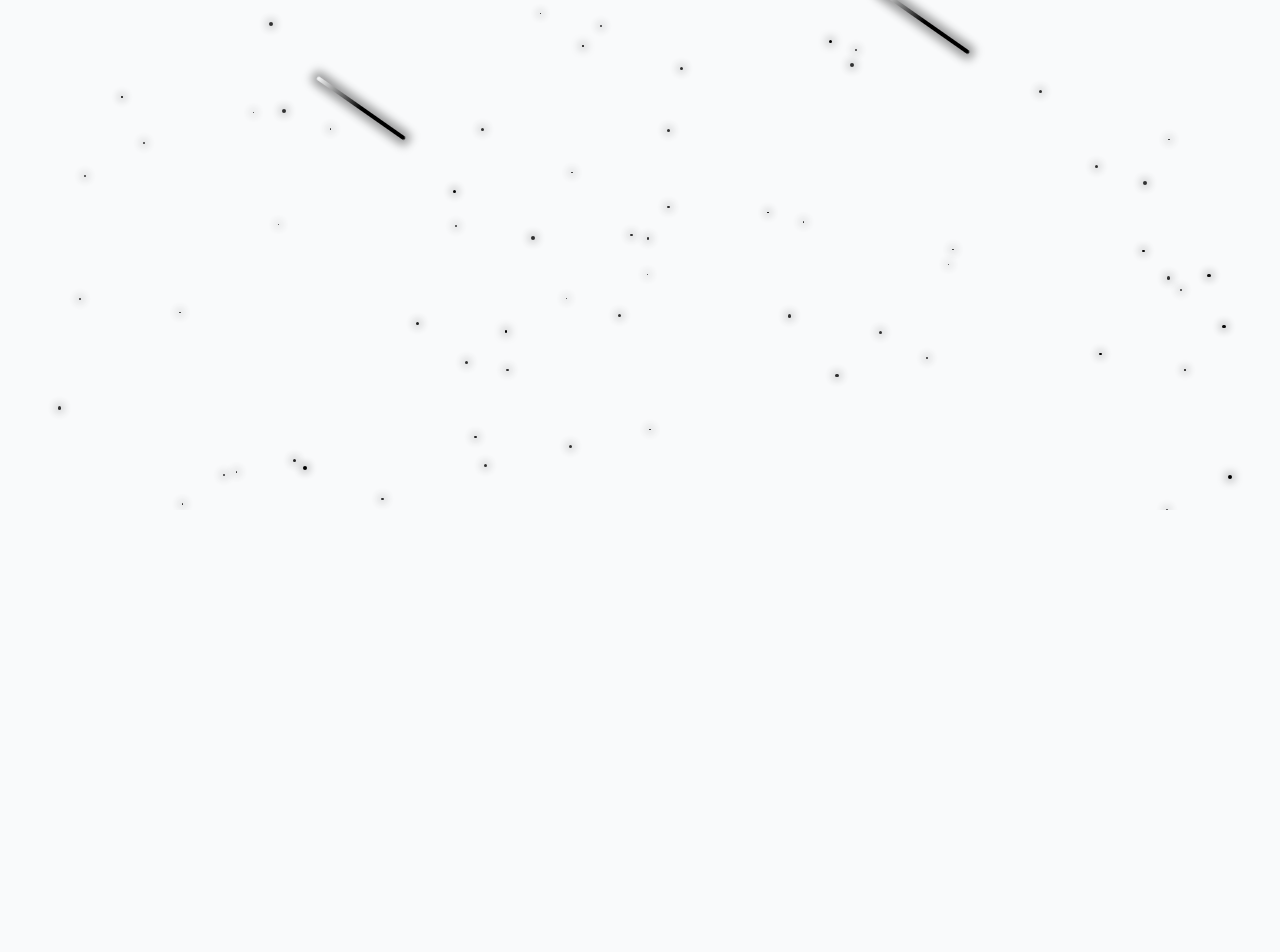
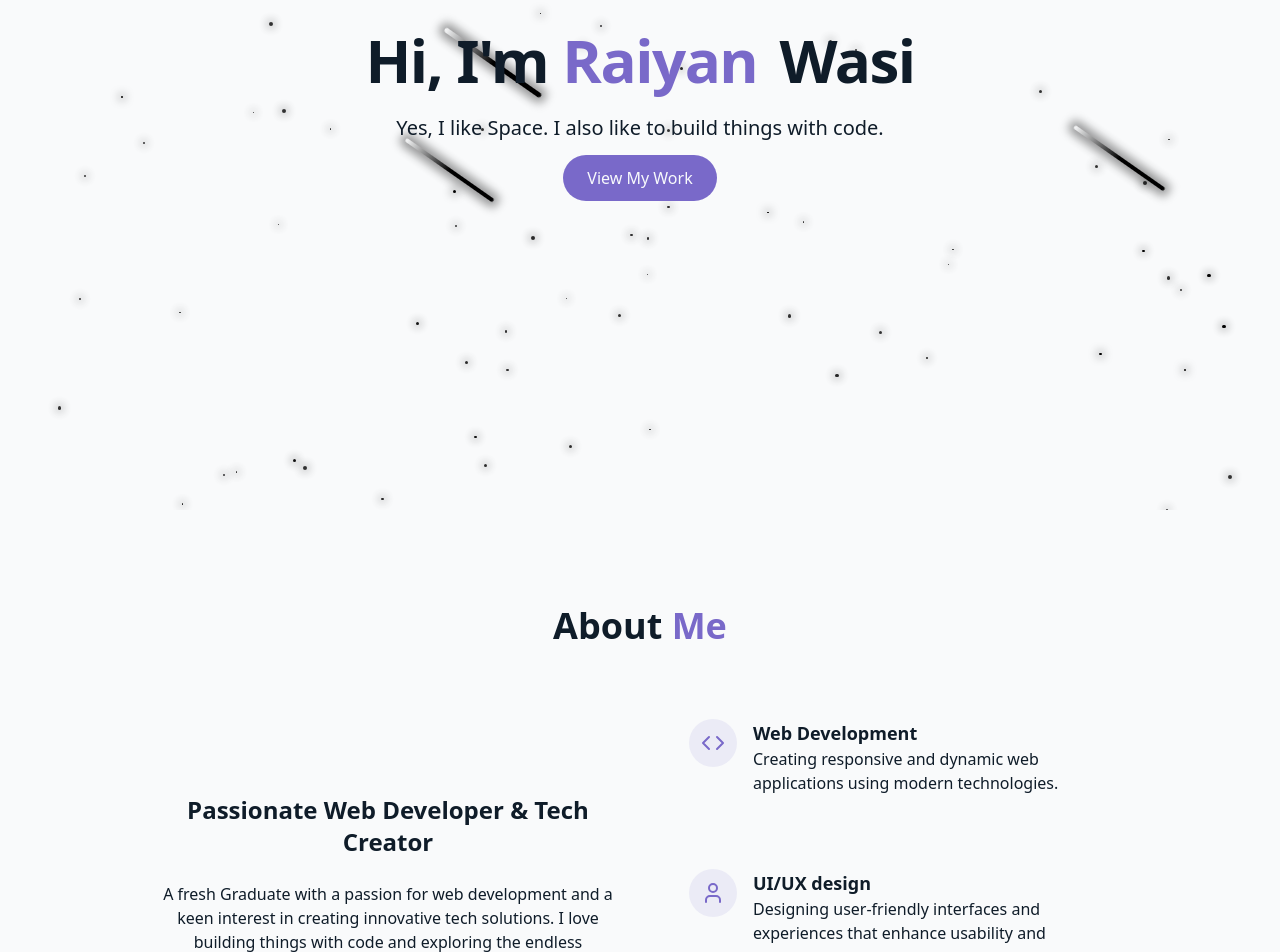
Before and after one commit to RaiyanWasiSiddiky/Portfolio, a React (Vite) app in the folder project/: page / in a window 1280 px wide. Shown: the part 290-1242 px from the top of the page. Before the commit the page ends 800 px from the top, so only its background shows below. Built offline with nearby package versions, Linux system fonts and the light colour scheme.

Commit message:
About Section

```diff
--- /dev/null
+++ b/project/src/components/AboutSection.tsx
@@ -0,0 +1,95 @@
+import { Briefcase, Code, User } from "lucide-react";
+
+export const AboutSection = () => {
+    return (
+        <>
+        <section id="about" className="py-24 px-4 relative">
+            <div className="container max-w-5xl mx-auto">
+                <h2 className="text-3xl md:text-4xl font-bold text-center mb-12">
+                    About <span className="text-primary">Me</span>
+                </h2>
+
+                <div className="grid grid-cols-1 md:grid-cols-2 gap-12 items-center">
+                    <div className="space-y-6">
+                        <h3 className="text-2xl font-semibold">
+                            Passionate Web Developer & Tech Creator
+                        </h3>
+
+                        <p className="text-muted-foreground">
+                            A fresh Graduate with a passion for web development and a keen interest
+                            in creating innovative tech solutions.
+                            I love building things with code and exploring the endless possibilities of technology.
+                        </p>
+
+                        <div className="flex flex-col sm:flex-row gap-4 pt-4 justify-center">
+
+                            <a href="#contact" className="cosmic-button">
+                                Get in Touch
+                            </a>
+
+                            <a
+                            href="link to cv"
+                            className="px-6 py-3 rounded-full border border-primary text-primary hover:bg-primary/10
+                            transition-transform duration-300 hover:scale-105 active:scale-95"
+                            >
+                                Download CV
+                            </a>
+                        </div>
+
+                    </div>
+
+
+                    <div className="grid gird-cols-1 gap-6">
+
+                        {/* Skill Cards */}
+                        <div className="gradient-border p-6 card-hover">
+                            <div className="flex items-start gap-4">
+                                <div className="p-3 rounded-full bg-primary/10">
+                                    <Code className="h-6 w-6 text-primary"/>
+                                </div>
+                                <div className="text-left">
+                                    <h4 className="font-semibold text-lg">Web Development</h4>
+                                    <p className="text-muted-foreground">
+                                        Creating responsive and dynamic web applications using modern technologies.
+                                    </p>
+                                </div>
+                            </div>
+                        </div>
+                        <div className="gradient-border p-6 card-hover">
+                            <div className="flex items-start gap-4">
+                                <div className="p-3 rounded-full bg-primary/10">
+                                    <User className="h-6 w-6 text-primary"/>
+                                </div>
+                                <div className="text-left">
+                                    <h4 className="font-semibold text-lg">UI/UX design</h4>
+                                    <p className="text-muted-foreground">
+                                        Designing user-friendly interfaces and experiences that enhance usability and engagement.
+                                    </p>
+                                </div>
+                            </div>
+                        </div>
+                        <div className="gradient-border p-6 card-hover">
+                            <div className="flex items-start gap-4">
+                                <div className="p-3 rounded-full bg-primary/10">
+                                    <Briefcase className="h-6 w-6 text-primary"/>
+                                </div>
+                                <div className="text-left">
+                                    <h4 className="font-semibold text-lg">Project Management</h4>
+                                    <p className="text-muted-foreground">
+                                        Managing projects from conception to completion, ensuring timely delivery and quality.
+                                    </p>
+                                </div>
+                            </div>
+                        </div>
+
+                    </div>
+
+                </div>
+
+            </div>
+        </section>
+
+
+        </>
+    );
+}
--- /dev/null
+++ b/project/src/components/HeroSection.tsx
@@ -0,0 +1,68 @@
+import { ArrowDown } from "lucide-react";
+import { useEffect, useState } from 'react';
+
+export const HeroSection = () => {
+    const [isBottom, setIsBottom] = useState(false);
+
+    useEffect(() => {
+        const handleScroll = () => {
+        const scrollTop = window.scrollY;
+        const windowHeight = window.innerHeight;
+        const documentHeight = document.documentElement.scrollHeight;
+
+        // Hide when the user is near the bottom (e.g. within 50px)
+        if (scrollTop + windowHeight >= documentHeight - 50) {
+            setIsBottom(true);
+        } else {
+            setIsBottom(false);
+        }
+        };
+
+        window.addEventListener('scroll', handleScroll);
+        return () => window.removeEventListener('scroll', handleScroll);
+    }, []);
+
+
+    return (
+        <>
+        <section
+        id="hero"
+        className="relative min-h-screen flex flex-col items-center justify-center px-4"
+        >
+            <div
+            className="container max-w-4xl mx-auto text-center z-10"
+            >
+                <div className="space-y-6">
+                    <h1 className="text-4xl md:text-6xl font-bold tracking-tight">
+                        <span className="opacity-0 animate-fade-in-delay-1"> Hi, I'm</span>
+                        <span className="text-primary opacity-0 animate-fade-in-delay-2"> Raiyan</span>
+                        <span className="text-gradient ml-2 opacity-0 animate-fade-in-delay-3"> Wasi</span>
+                    </h1>
+
+                    <p className="text-lg md:text-xl text-muted-foreground max-2-2xl mx-auto opacity-0 animate-fade-in-delay-5">
+                        Yes, I like Space. I also like to build things with code.
+                    </p>
+
+                    <div className="opacity-0 animate-fade-in-delay-6  hover:scale-105 active:scale-95 transition-transform">
+                        <a href="#projects" className="cosmic-button">
+                            View My Work
+                        </a>
+                    </div>
+                </div>
+
+            </div>
+
+            <div className="fixed bottom-8 left-1/2 transform -translate-x-1/2 flex flex-col items-center animate-bounce">
+                {!isBottom && (
+                    <>
+                    <span className="text-sm text-muted-foreground mb-2">Scroll</span>
+                    <ArrowDown className="w-6 h-6 text-primary mt-2 animate-pulse" />
+                    </>
+                )}
+
+            </div>
+
+        </section>
+        </>
+    );
+}
--- a/project/src/components/Navbar.tsx
+++ b/project/src/components/Navbar.tsx
@@ -62,7 +62,7 @@ export const Navbar = () => {
 
                 <div
                 className={cn(
-                        "fixed inset-0 bg-background/95 backdrop-blur-md z-40 flex flex-col items-center justify-center",
+                    "fixed inset-0 bg-background/95 backdrop-blur-md z-40 flex flex-col items-center justify-center h-screen",
                     "transition-all duration-300 md:hidden",
                     isMenuOpen ? "opacity-100 pointer-events-auto" : "opacity-0 pointer-events-none"
                 )}
--- /dev/null
+++ b/project/src/components/SkillsSection.tsx
@@ -0,0 +1,9 @@
+export const SkillsSection = () => {
+    return (
+        <>
+        <section>
+
+        </section>
+        </>
+    )
+}
--- a/project/src/components/StarBackground.tsx
+++ b/project/src/components/StarBackground.tsx
@@ -71,7 +71,7 @@ export const StarBackground = () => {
                 size: Math.random() * 2 + 1, // Random size between 1 and 3
                 x: Math.random() * 100, // Random x position in percentage
                 y: Math.random() * 50, // Random y position in percentage
-                delay: Math.random() * 10, // Random delay between 0 and 15 seconds
+                delay: Math.random() * 5, // Random delay between 0 and 5 seconds
                 animationDuration: Math.random() * 3 + 3, // Random duration between 3 and 6 seconds
             });
 
--- a/project/src/index.css
+++ b/project/src/index.css
@@ -1,4 +1,6 @@
 @import "tailwindcss";
+@tailwind utilities;
+
 
 @theme {
   --color-background: var(--background);
@@ -18,6 +20,8 @@
   --animate-fade-in-delay-2: fade-in 0.7s ease-out 0.4s forwards;
   --animate-fade-in-delay-3: fade-in 0.7s ease-out 0.6s forwards;
   --animate-fade-in-delay-4: fade-in 0.7s ease-out 0.8s forwards;
+  --animate-fade-in-delay-5: fade-in 0.7s ease-out 1s forwards;
+  --animate-fade-in-delay-6: fade-in 0.7s ease-out 1.2s forwards;
   --animate-meteor: meteor 5s linear infinite;
 
   @keyframes float {
@@ -148,7 +152,7 @@
 }
 
 @utility cosmic-button {
-  @apply px-6 py-2 rounded-full bg-primary text-primary-foreground font-medium
+  @apply px-6 py-3 rounded-full bg-primary text-primary-foreground font-medium
          transition-all duration-300 hover:shadow-[0_0_10px_rgba(139,92,246,0.5)]
          hover:scale-105 active:scale-95;
 }
--- a/project/src/pages/Home.tsx
+++ b/project/src/pages/Home.tsx
@@ -1,6 +1,9 @@
 import { ThemeToggle } from '../components/ThemeToggle';
 import { StarBackground } from '../components/StarBackground';
 import { Navbar } from '../components/Navbar';
+import { HeroSection } from '../components/HeroSection';
+import { AboutSection } from '../components/AboutSection';
+import { SkillsSection } from '../components/SkillsSection';
 
 
 export const Home = () => {
@@ -21,6 +24,11 @@ export const Home = () => {
 
 
             {/* Main Content */}
+            <main>
+                <HeroSection />
+                <AboutSection />
+                <SkillsSection />
+            </main>
 
 
 
```
Also changed, not shown: project/src/components/ThemeToggle.tsx (+5 -5 lines). Lines whose indentation alone changed are shown as unchanged.
